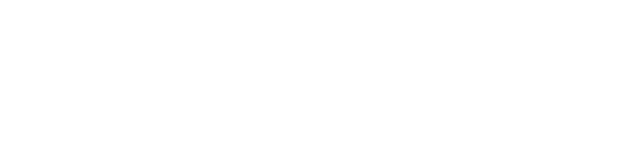
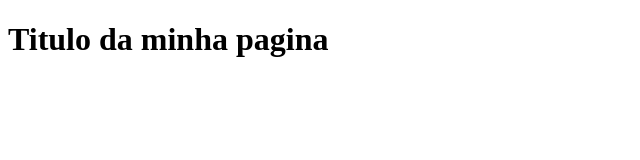
Before and after one commit to luizfmello01/aula_senai_github, a plain HTML site: page index.html in a window 1280 px wide. Shown: the whole page, without its empty margins (0-640 px from the left). Drawn offline with Linux system fonts and the light colour scheme.

Commit message:
Criado titulo da pagina

```diff
--- a/index.html
+++ b/index.html
@@ -7,5 +7,7 @@
 </head>
 <body>
 
+    <h1>Titulo da minha pagina</h1>
+
 </body>
 </html>
```
